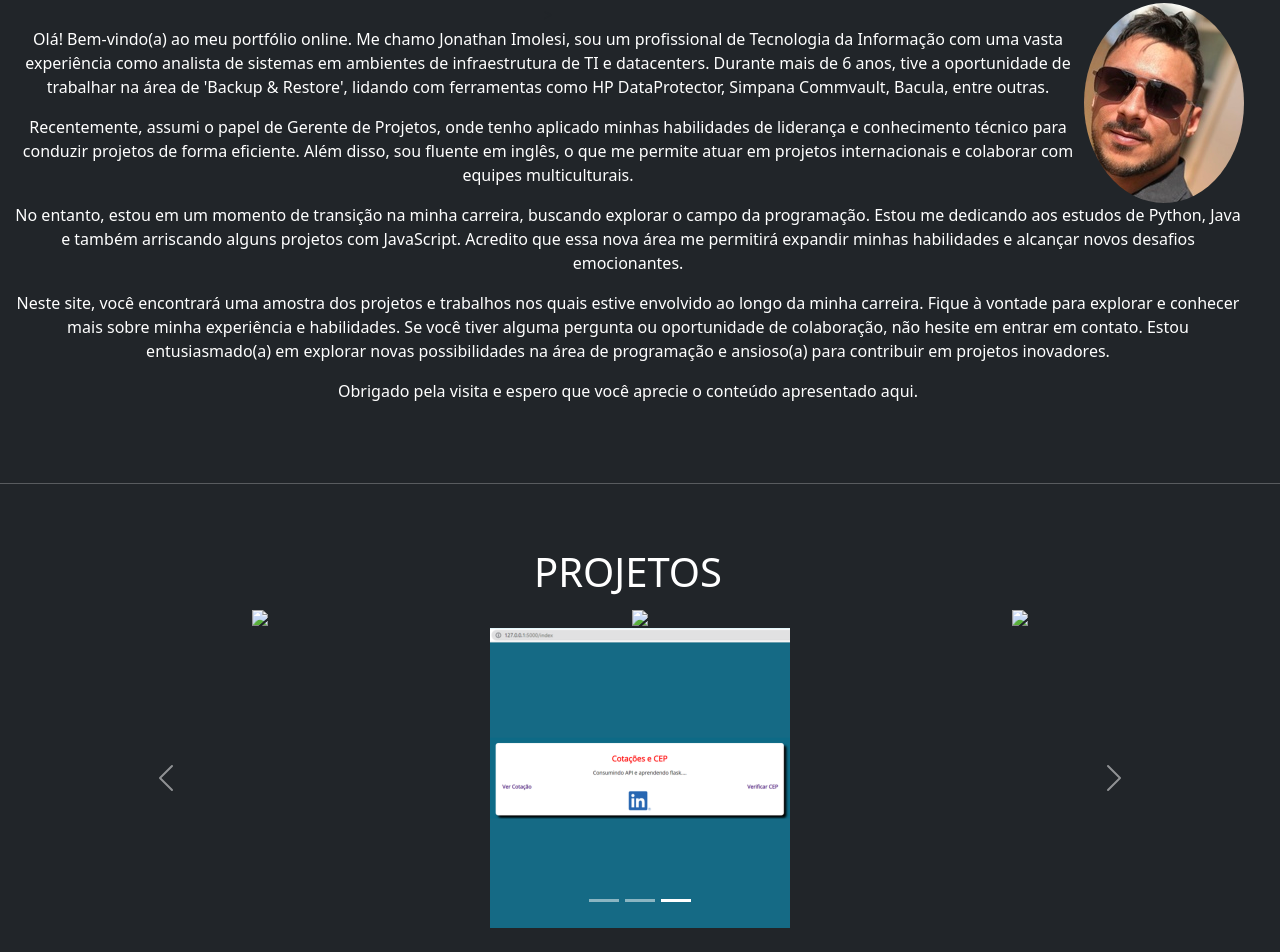
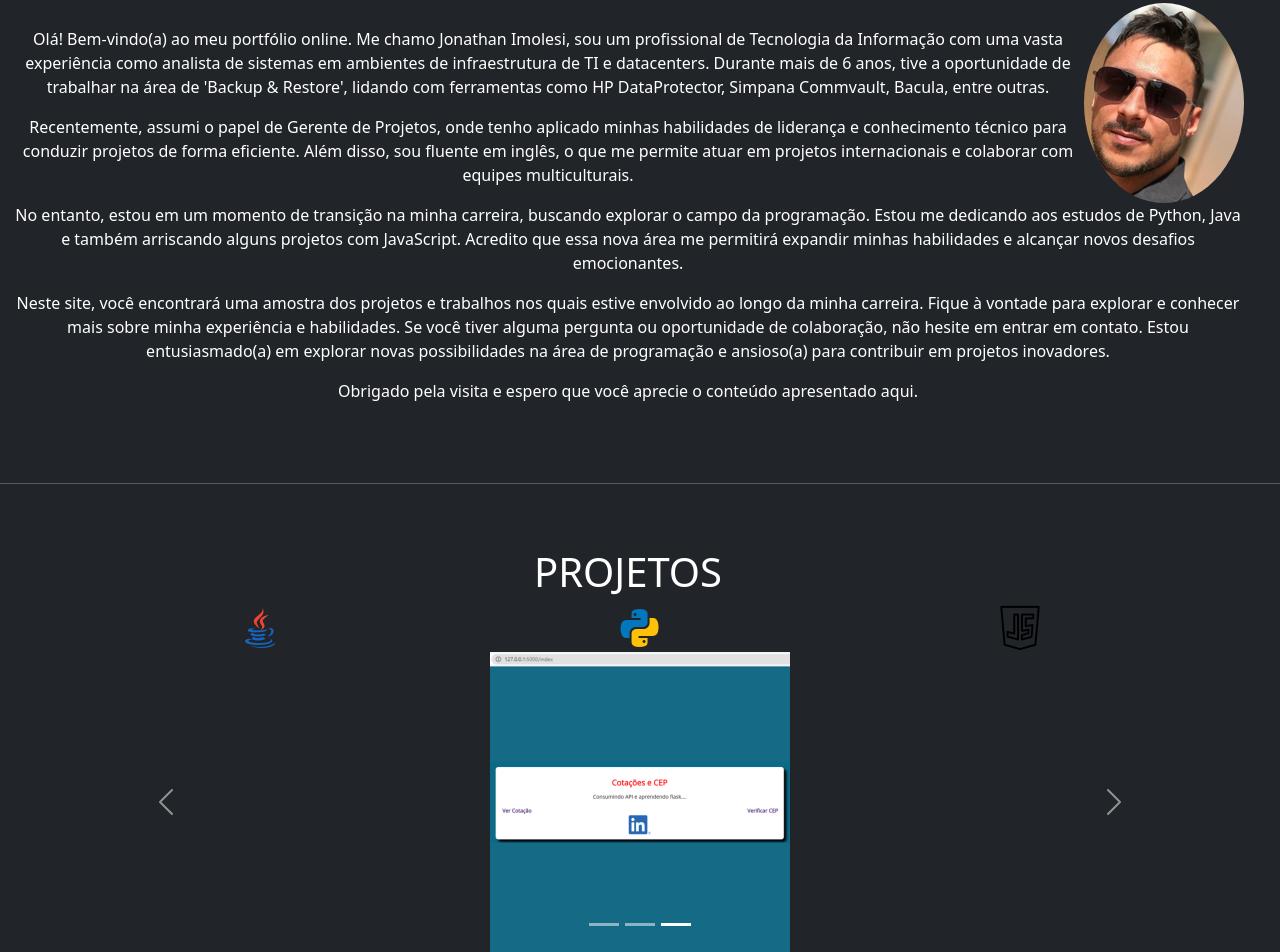
Before and after one commit to jonathanimolesi/imolesidev, a plain HTML site: page index.html in a window 1280 px wide. Shown: the part 425-1377 px from the top of the page. Before the commit the page ends 1353 px from the top, so only its background shows below. Drawn offline with Linux system fonts and the light colour scheme.

Commit message:
Update index.html

```diff
--- a/index.html
+++ b/index.html
@@ -75,13 +75,13 @@
         <div class="row align-items-center">
 
           <div class="col ">
-            <a href="#Java"><img src="iconeJava.png"></a>
+            <a href="#Java"><img src="img/iconeJava.png"></a>
           </div>
           <div class="col ">
-            <a href="#Java"><img src="iconePython.png"></a>
+            <a href="#Java"><img src="img/iconePython.png"></a>
           </div>
           <div class="col ">
-            <a href="#Java"><img src="iconeJavascript.png"></a>
+            <a href="#Java"><img src="img/iconeJavascript.png"></a>
           </div>
         </div>
       </div>
```
